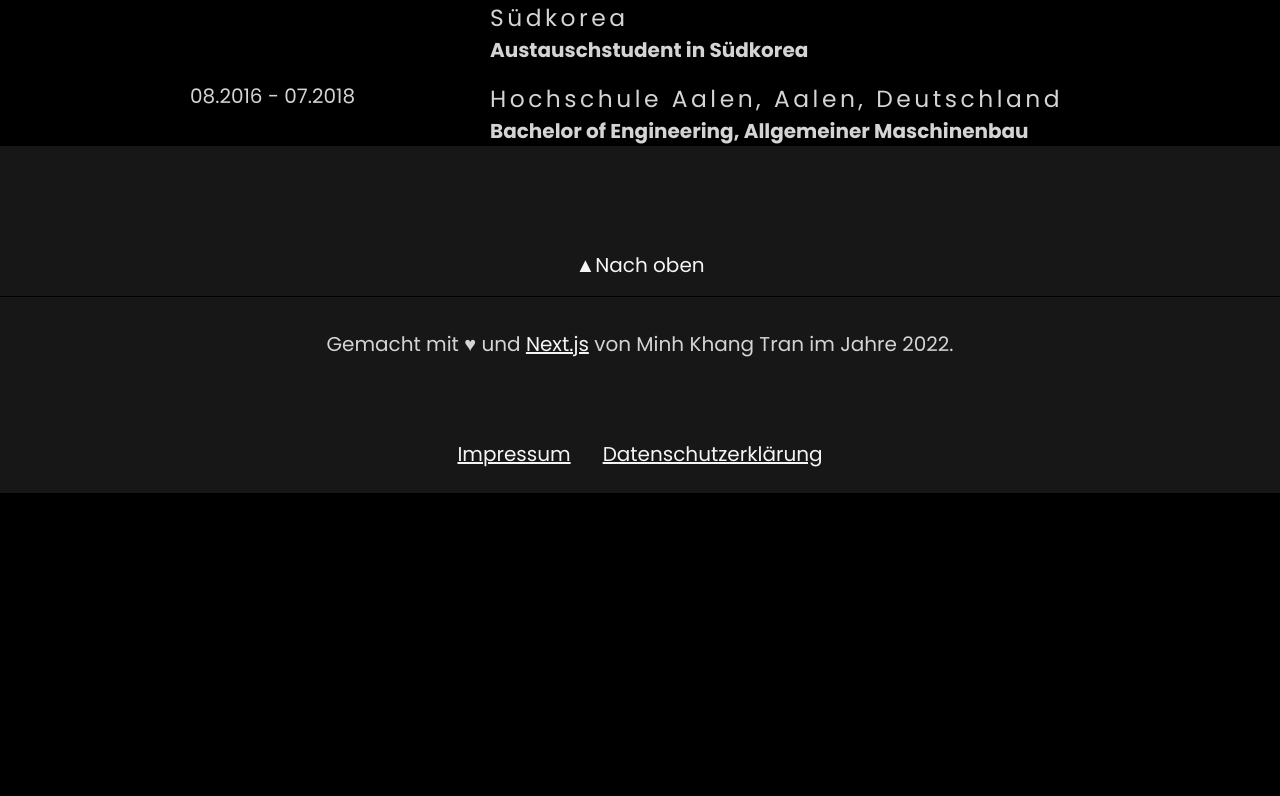
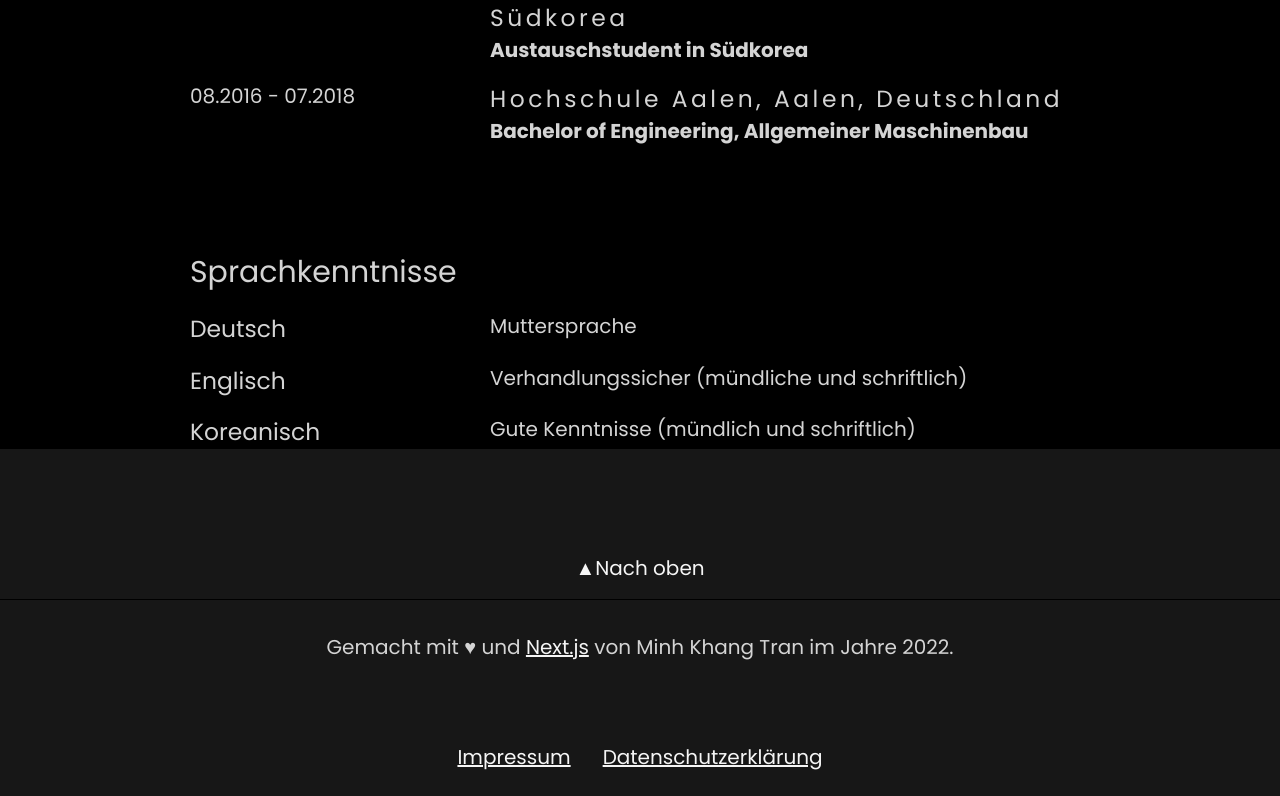
Before and after one commit to MinhKhangTran/next_mkt_blog_v2, a Next.js app: page / in a window 1280 px wide. Shown: the part 2701-3497 px from the top of the page. Before the commit the page ends 3194 px from the top, so only its background shows below. Built offline with nearby package versions, Linux system fonts and the light colour scheme.

Commit message:
:sparkles: add sprache

```diff
--- a/pages/index.js
+++ b/pages/index.js
@@ -4,6 +4,7 @@ import Hero from "../components/hero";
 import Kompetenz from "../components/kompetenz";
 import Layout from "../components/Layout";
 import Learning from "../components/learning";
+import Sprache from "../components/sprache";
 
 
 
@@ -14,6 +15,7 @@ export default function Home({ posts }) {
       <Kompetenz/>
       <Beruflich/>
       <Learning/>
+      <Sprache/>
     </Layout>
   );
 }
```
